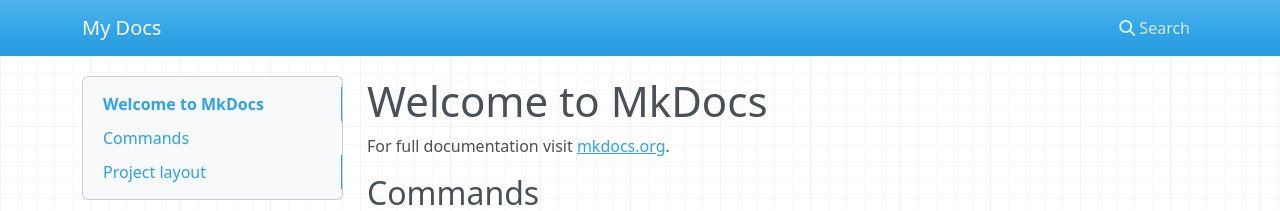
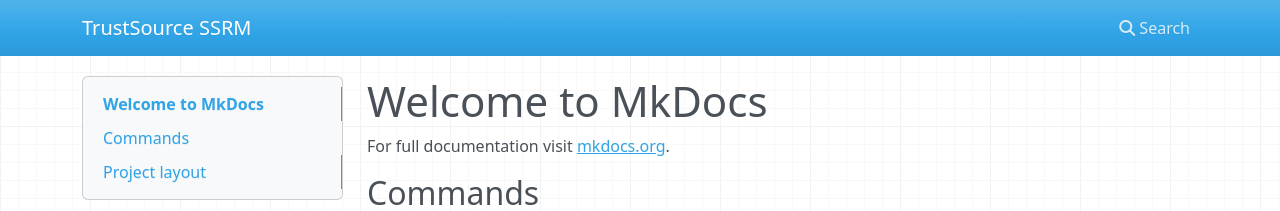
Before and after one commit to TrustSource/SSRM, an MkDocs documentation site: the page built from docs/index.md, in a window 1280 px wide. Shown: the top 211 px of the page. Built offline with MkDocs 1.6.1, drawn with Linux system fonts in a browser that asks for light colours; nearby versions of some CDN libraries.

Commit message:
first change

```diff
--- a/mkdocs.yml
+++ b/mkdocs.yml
@@ -1 +1 @@
-site_name: My Docs
+site_name: TrustSource SSRM
```
